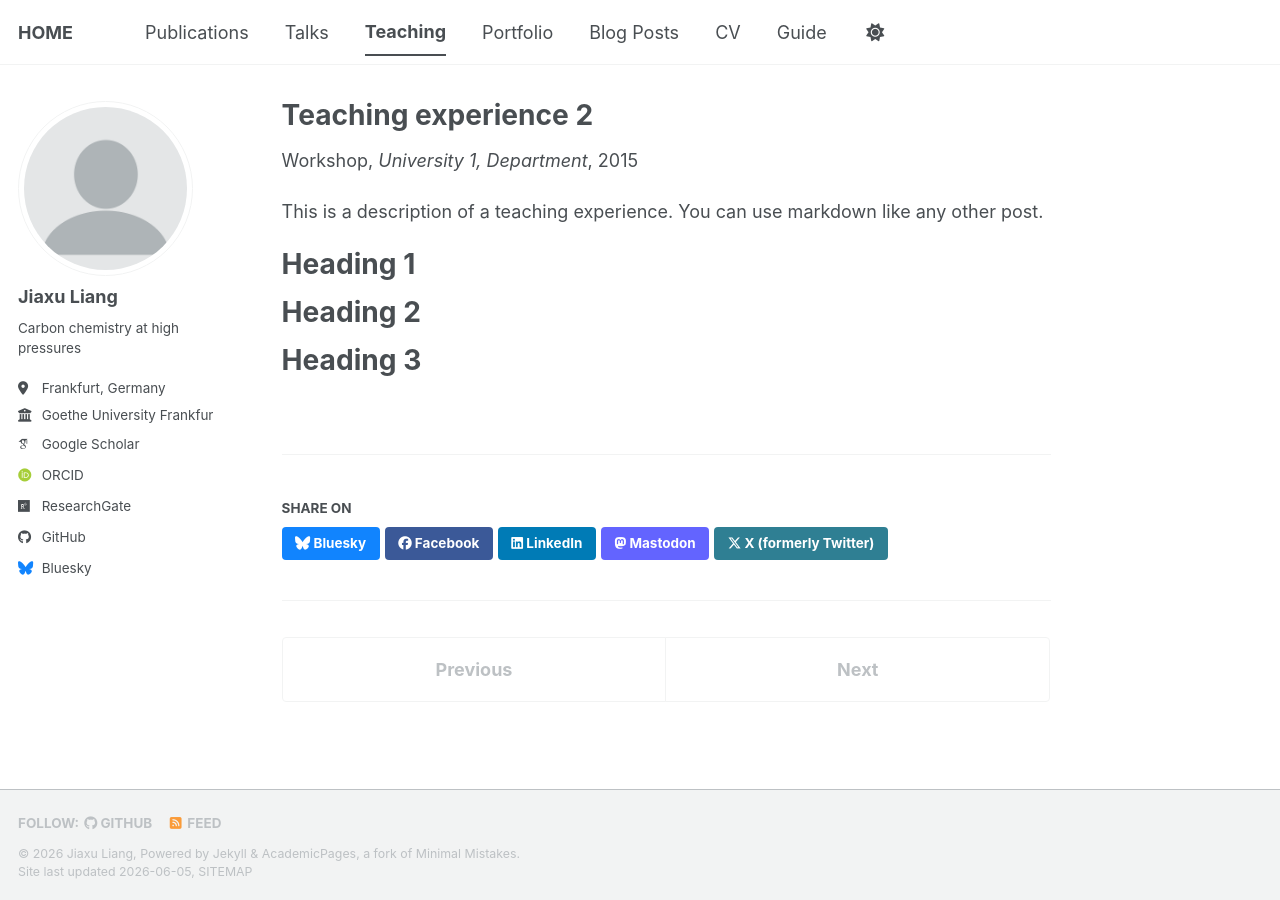
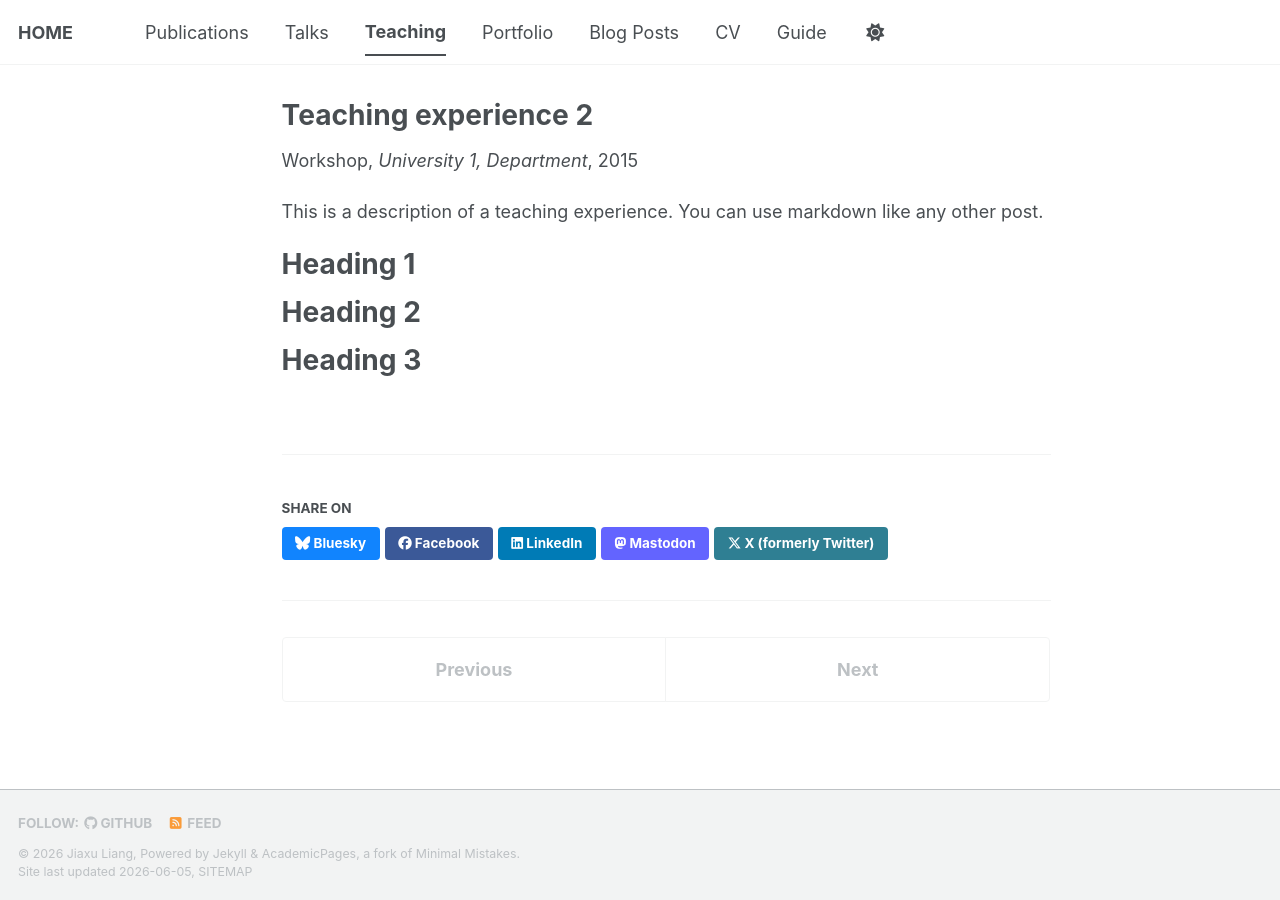
Before and after one commit to liangjiaxu-research/liangjiaxu-research.github.io, a Jekyll site: the page built from _teaching/2015-spring-teaching-2.md, in a window 1280 px wide. Built offline with Jekyll 4.4.1, drawn with Linux system fonts in a browser that asks for light colours; some web fonts are replaced; a script bundle is joined from its source files by our own code; library files that are not in the unit come from our copies; part of the change alters nothing that is shown.

```diff
--- a/_config.yml
+++ b/_config.yml
@@ -254,14 +254,14 @@ defaults:
       type: pages
     values:
       layout: single
-      author_profile: true
+      author_profile: false
   # _teaching
   - scope:
       path: ""
       type: teaching
     values:
       layout: single
-      author_profile: true
+      author_profile: false
       share: true
       comments: true
   # _publications
@@ -270,7 +270,7 @@ defaults:
       type: publications
     values:
       layout: single
-      author_profile: true
+      author_profile: false
       share: true
       comments: true
   # _portfolio
@@ -279,7 +279,7 @@ defaults:
       type: portfolio
     values:
       layout: single
-      author_profile: true
+      author_profile: false
       share: true
       comment: true
   # _talks
@@ -288,7 +288,7 @@ defaults:
       type: talks
     values:
       layout: talk
-      author_profile: true
+      author_profile: false
       share: true
 
 
```
